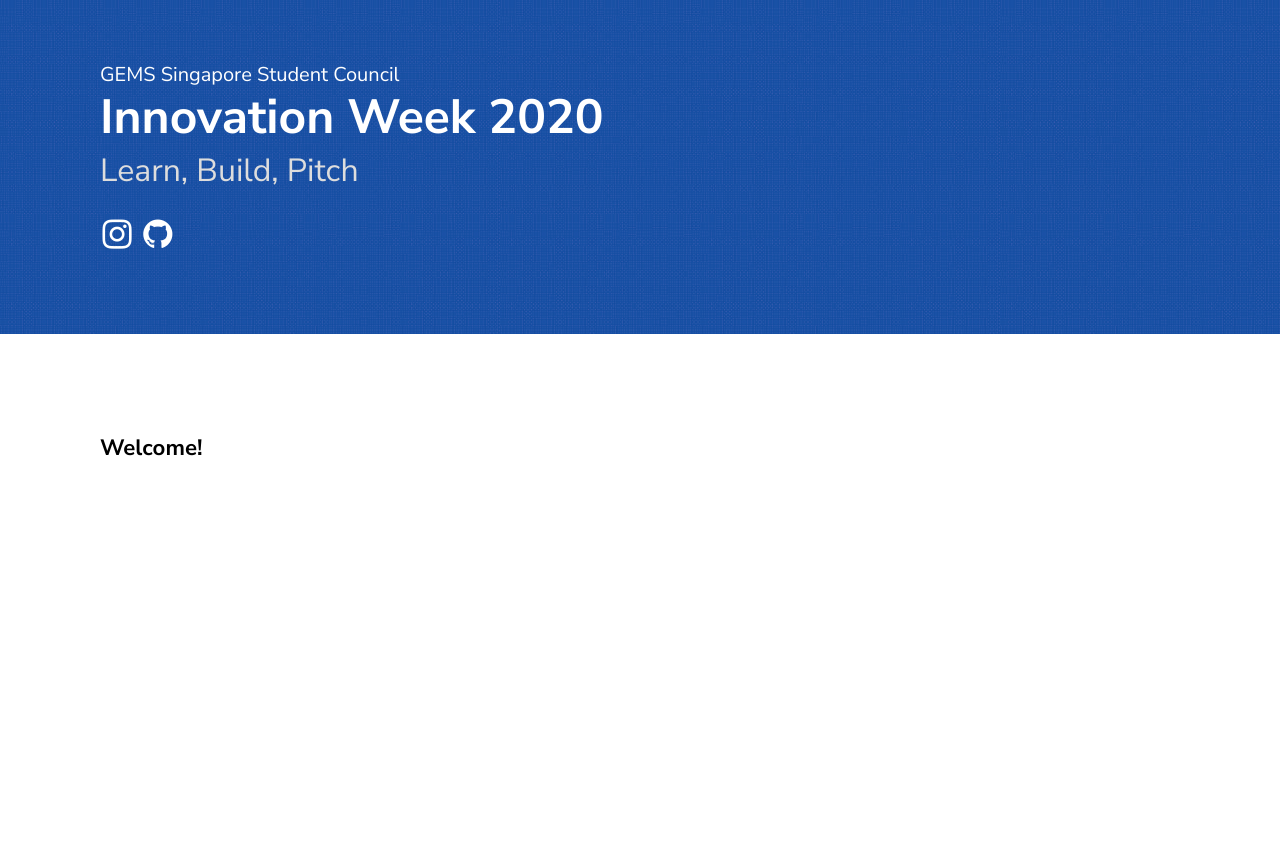
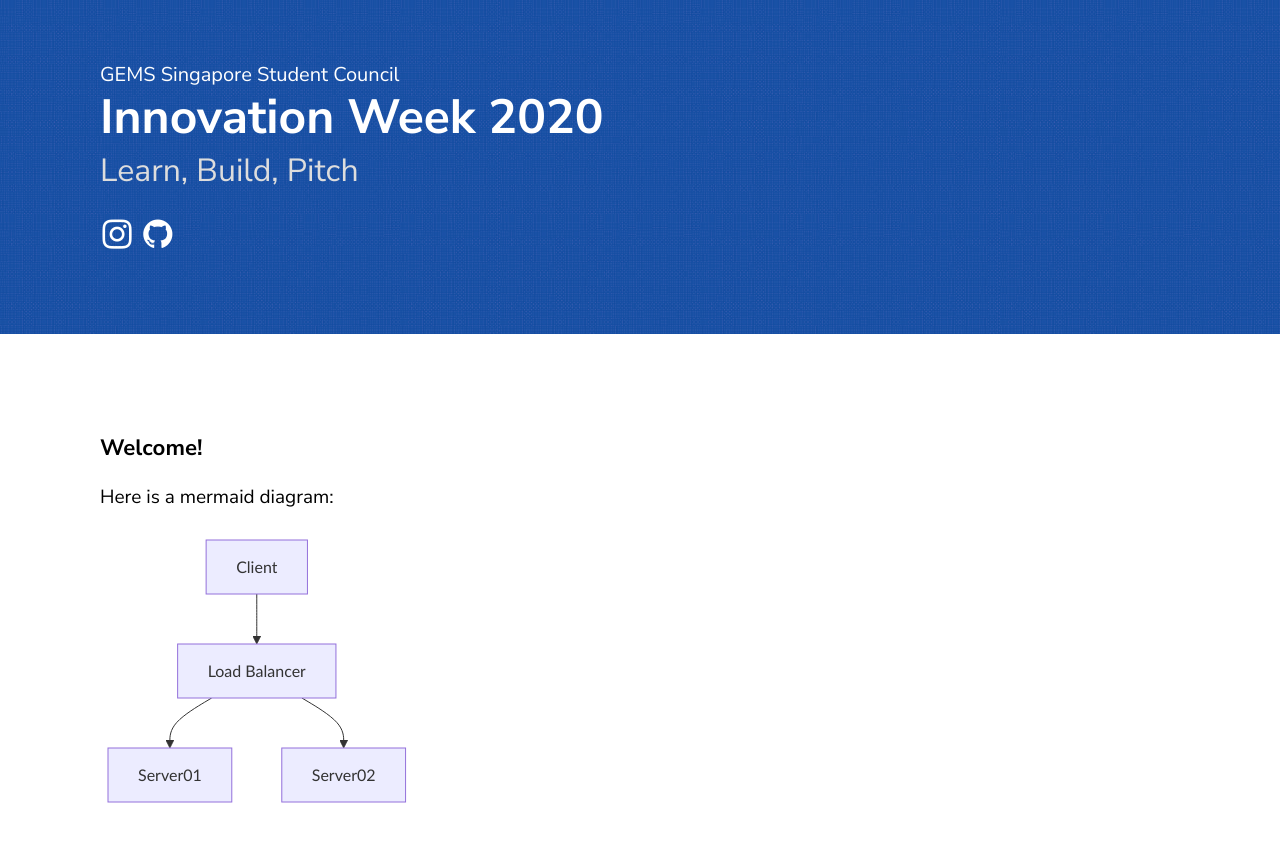
Before and after one commit to gemssingaporestudentcouncil/innovationweek2020, a Jekyll site: the page built from index.md, in a window 1280 px wide. Shown: the top 842 px of the page. Built offline with Jekyll 4.4.1, drawn with Linux system fonts in a browser that asks for light colours.

Commit message:
Update index.md

```diff
--- a/index.md
+++ b/index.md
@@ -5,3 +5,14 @@ layout: page
 <br>
 
 ### Welcome!
+
+Here is a mermaid diagram:
+  <div class="mermaid">
+    graph TD
+    A[Client] --> B[Load Balancer]
+    B --> C[Server01]
+    B --> D[Server02]
+  </div>
+
+
+ <script src="https://cdn.jsdelivr.net/npm/mermaid@8.4.0/dist/mermaid.min.js"></script>
```
